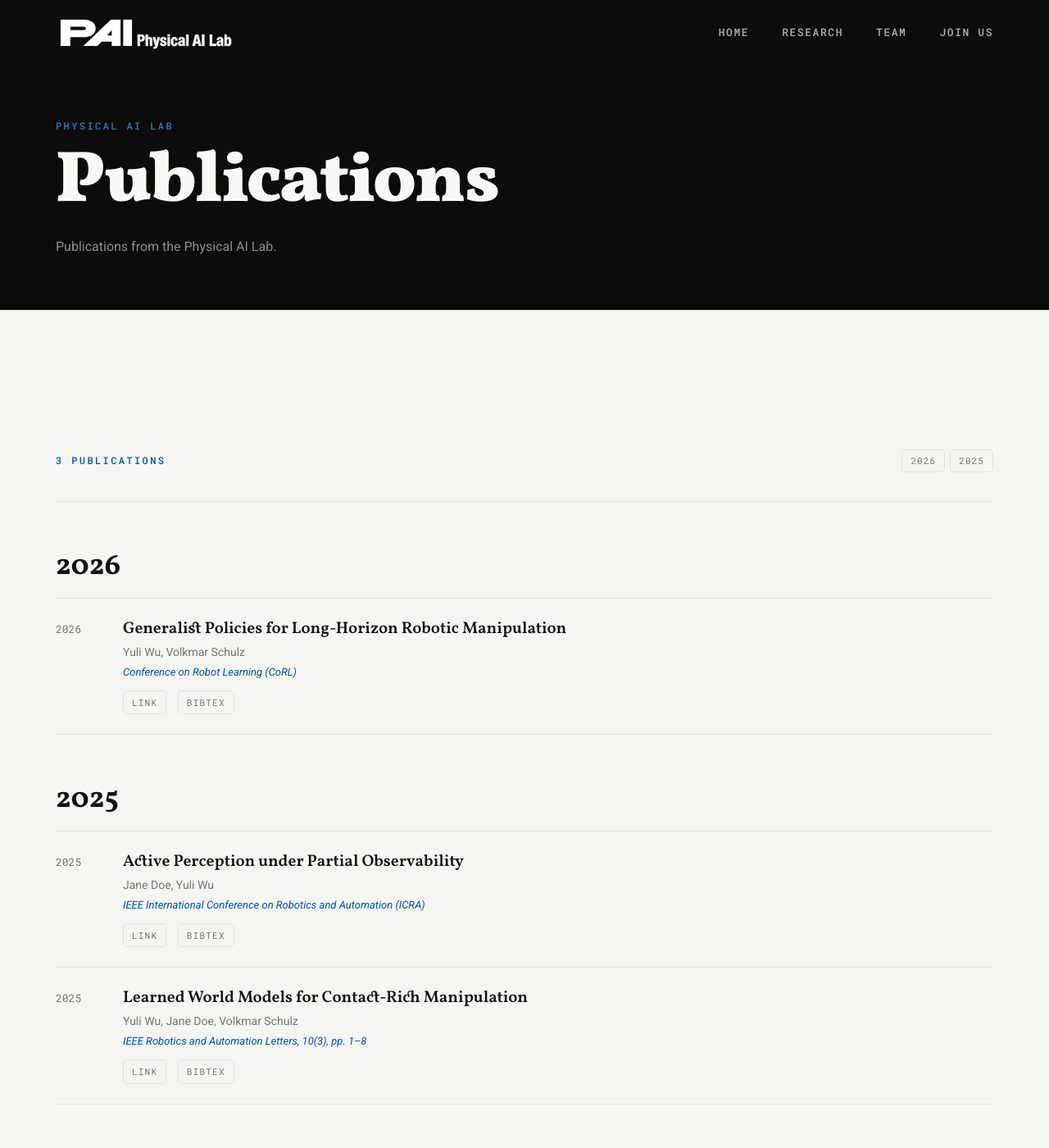
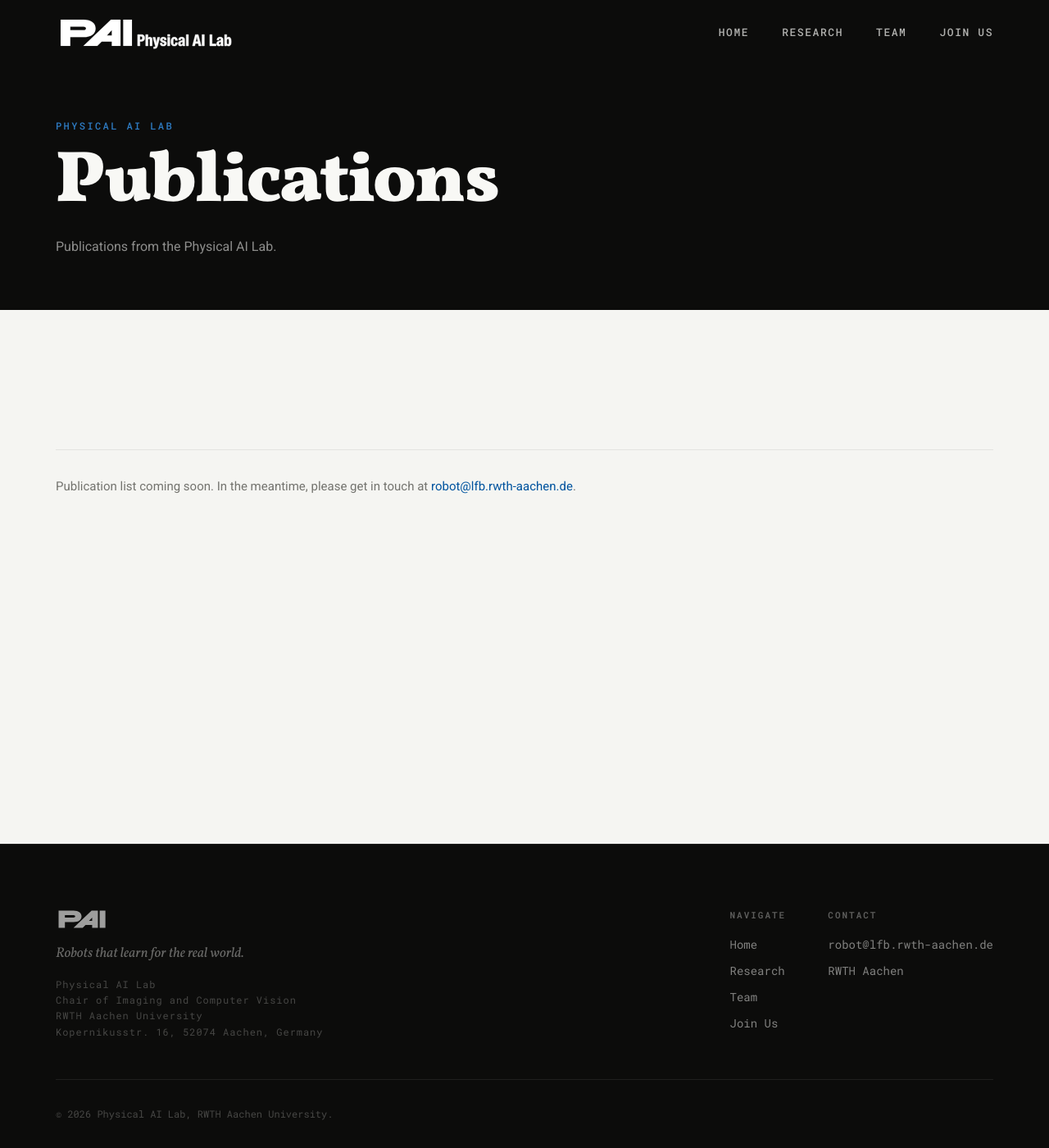
Before and after one commit to physical-ai-rwth/physical-ai-rwth.github.io, a Jekyll site: the page built from publications/index.html, in a window 1280 px wide and 1400 px high. Shown: the whole window at 82% size. Built offline with Jekyll 4.4.1, drawn with Linux system fonts in a browser that asks for light colours.

Commit message:
Remove the fabricated publications and regenerate the data
The three invented papers were deleted from _bibliography/papers.bib.
_data/publications.yml is generated from that file, so it still carried
all three and /publications/ still rendered them; regenerated with
tools/bib2yml.py, which now writes 0 entries.

Verified nothing in the build references the invented titles or the fake
identifiers (10.1109/LRA.2025.000000, arXiv:0000.00000) any more.

TODO 1.1 and 1.2 marked done: the publications are gone, and the hero has
been self-hosted for a while now.

Also carries Volkmar Schulz's quote field normalised to "".

Co-Authored-By: Claude Opus 5 <noreply@anthropic.com>

```diff
--- a/_data/publications.yml
+++ b/_data/publications.yml
@@ -1,67 +1,4 @@
 # GENERATED FILE — do not edit by hand.
 # Source: _bibliography/*.bib
 # Regenerate with:  python3 tools/bib2yml.py
-- key: wu2026generalist
-  type: inproceedings
-  year: '2026'
-  year_sort: 2026
-  title: Generalist Policies for Long-Horizon Robotic Manipulation
-  authors:
-  - Yuli Wu
-  - Volkmar Schulz
-  author_ids:
-  - yuli-wu
-  - volkmar-schulz
-  venue: Conference on Robot Learning (CoRL)
-  url: https://arxiv.org/abs/0000.00000
-  bibtex: "@inproceedings{wu2026generalist,\n  title     = {Generalist Policies for Long-Horizon Robotic\
-    \ Manipulation},\n  author    = {Wu, Yuli and Schulz, Volkmar},\n  booktitle = {Conference on Robot\
-    \ Learning (CoRL)},\n  year      = {2026},\n  keywords  = {vla, imitation},\n  url       = {https://arxiv.org/abs/0000.00000}\n\
-    }"
-  keywords:
-  - vla
-  - imitation
-- key: doe2025active
-  type: inproceedings
-  year: '2025'
-  year_sort: 2025
-  title: Active Perception under Partial Observability
-  authors:
-  - Jane Doe
-  - Yuli Wu
-  author_ids:
-  - jane-doe
-  - yuli-wu
-  venue: IEEE International Conference on Robotics and Automation (ICRA)
-  url: https://arxiv.org/abs/2501.00000
-  bibtex: "@inproceedings{doe2025active,\n  title        = {Active Perception under Partial Observability},\n\
-    \  author       = {Doe, Jane and Wu, Yuli},\n  booktitle    = {IEEE International Conference on Robotics\
-    \ and Automation (ICRA)},\n  year         = {2025},\n  keywords     = {active-perception},\n  eprint\
-    \       = {2501.00000},\n  archivePrefix= {arXiv}\n}"
-  keywords:
-  - active-perception
-- key: wu2025world
-  type: article
-  year: '2025'
-  year_sort: 2025
-  title: Learned World Models for Contact-Rich Manipulation
-  authors:
-  - Yuli Wu
-  - Jane Doe
-  - Volkmar Schulz
-  author_ids:
-  - yuli-wu
-  - jane-doe
-  - volkmar-schulz
-  venue: IEEE Robotics and Automation Letters
-  url: https://doi.org/10.1109/LRA.2025.000000
-  bibtex: "@article{wu2025world,\n  title   = {Learned World Models for Contact-Rich Manipulation},\n\
-    \  author  = {Yuli Wu and Jane Doe and Volkmar Schulz},\n  journal = {IEEE Robotics and Automation\
-    \ Letters},\n  volume  = {10},\n  number  = {3},\n  pages   = {1--8},\n  year    = {2025},\n  keywords\
-    \ = {world-models, dynamics},\n  doi     = {10.1109/LRA.2025.000000}\n}"
-  volume: '10'
-  number: '3'
-  pages: 1–8
-  keywords:
-  - world-models
-  - dynamics
+[]
```
Also changed, not shown: TODO.md (+13 -23 lines), _bibliography/papers.bib (+0 -31 lines), _members/volkmar-schulz.md (+1 -1 lines).
